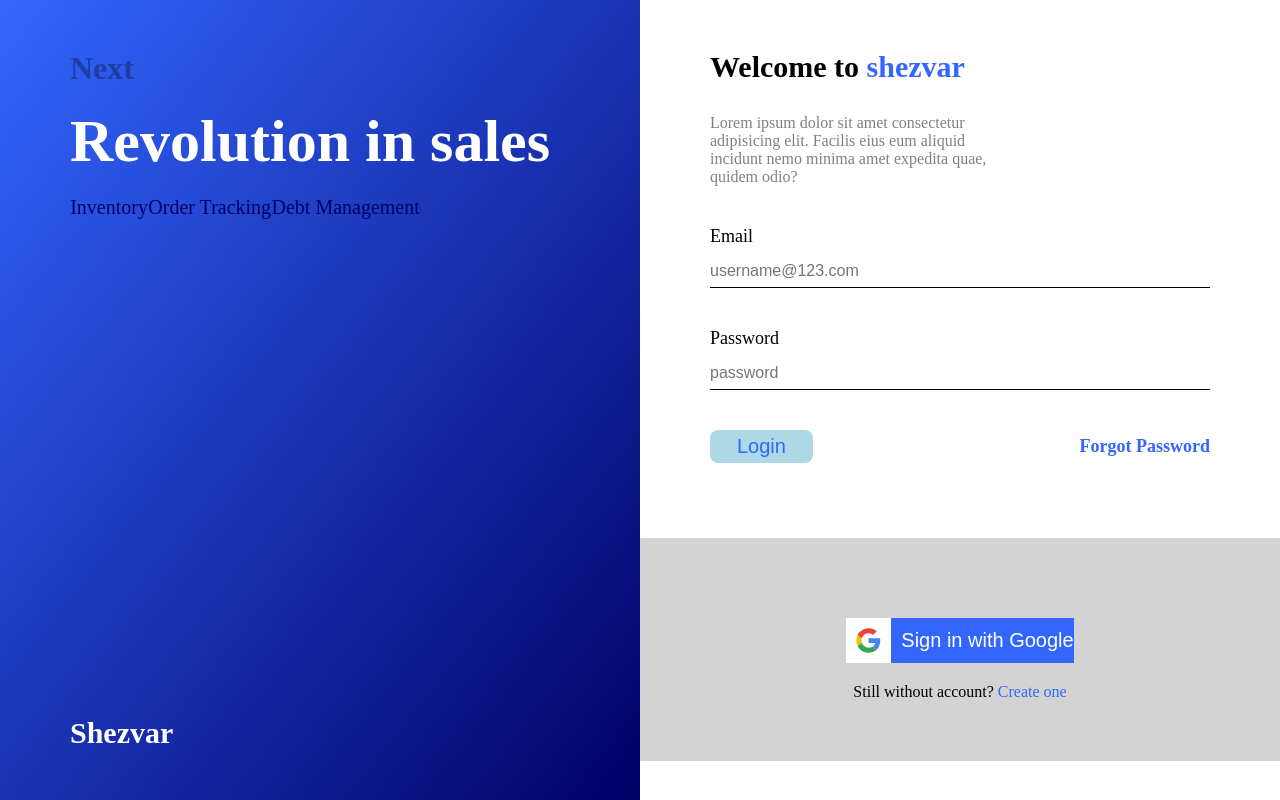
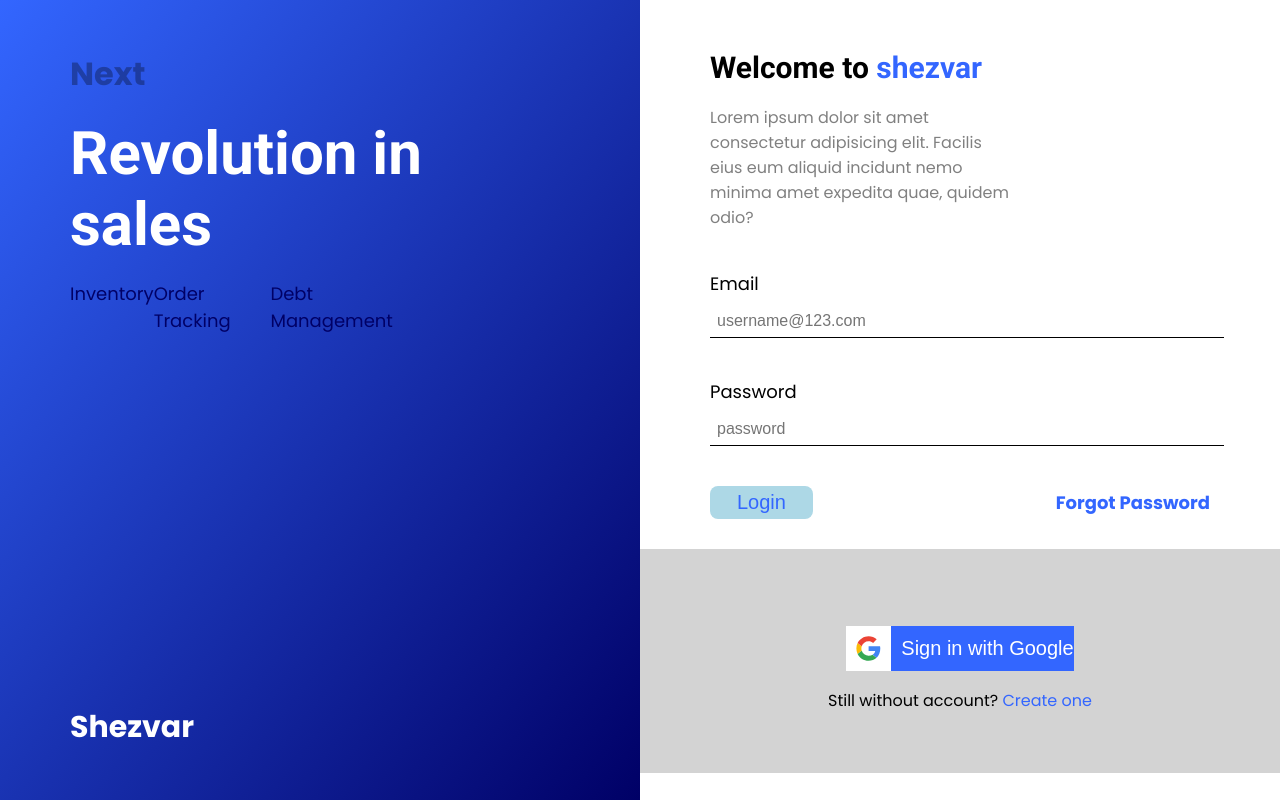
Before and after one commit to lawielas/login-page, a website: page index.html in a window 1280 px wide. Drawn offline with Linux system fonts and the light colour scheme.

Commit message:
fonts added

```diff
--- a/index.html
+++ b/index.html
@@ -5,6 +5,10 @@
     <meta http-equiv="X-UA-Compatible" content="IE=edge">
     <meta name="viewport" content="width=device-width, initial-scale=1.0">
     <link rel="stylesheet" href="styles.css">
+    <link rel="preconnect" href="https://fonts.googleapis.com">
+    <link rel="preconnect" href="https://fonts.gstatic.com" crossorigin>
+    <link href="https://fonts.googleapis.com/css2?family=Poppins:ital,wght@0,100;0,200;0,300;0,400;0,500;0,600;0,700;0,800;0,900;1,100;1,200;1,300;1,400;1,500;1,600;1,700;1,800;1,900&display=swap" rel="stylesheet">
+    <link href="https://fonts.googleapis.com/css2?family=Roboto:ital,wght@0,100;0,300;0,400;0,500;0,700;0,900;1,100;1,300;1,400;1,500;1,700;1,900&display=swap" rel="stylesheet">
     <title>Login Page</title>
 </head>
 <body>
--- a/styles.scss
+++ b/styles.scss
@@ -8,6 +8,7 @@ main {
     justify-content: space-between;
     height: 100vh;
     position: relative;
+    font-family: 'Poppins', sans-serif;
 
     .left-side, .right-side {
         width: 50%;
@@ -30,10 +31,11 @@ main {
                 color: white;
                 font-size: 60px;
                 margin: 20px 0;
+                font-family: 'Roboto', sans-serif;
             }
             .right-list {
                 color: #000066;
-                font-size: 20px;
+                font-size: 18px;
                 list-style-type: none;
                 display: flex;
                 width: 70%;
@@ -52,6 +54,7 @@ main {
 
         .main-title {
             font-size: 30px;
+            font-family: 'Roboto', sans-serif;
 
             .blue-title {
                 color: #3366ff;
@@ -60,16 +63,17 @@ main {
 
         .mobile-welcome {
             display: none;
+            font-family: 'Roboto', sans-serif;
         }
 
         .main-subtitle {
             width: 60%;
             color: gray;
-            margin: 30px 0;
+            margin: 20px 0;
         }
 
         form {
-            margin: 30px 0 75px 0;
+            margin: 20px 0 30px 0;
 
             .form-field {
                 margin: 40px 0;
@@ -84,7 +88,7 @@ main {
                     border: none;
                     border-bottom: 1px solid;
                     font-size: 16px;
-                    padding: 7px 0;
+                    padding: 7px;
                 }
             }
 
@@ -129,7 +133,7 @@ main {
                 background-color: #3366ff;
                 color: white;
                 border: none;
-                margin: 20px;
+                margin: 17px 0;
 
                 svg {
                     width: 25px;
```
Also changed, not shown: styles.css, 1 other file.
